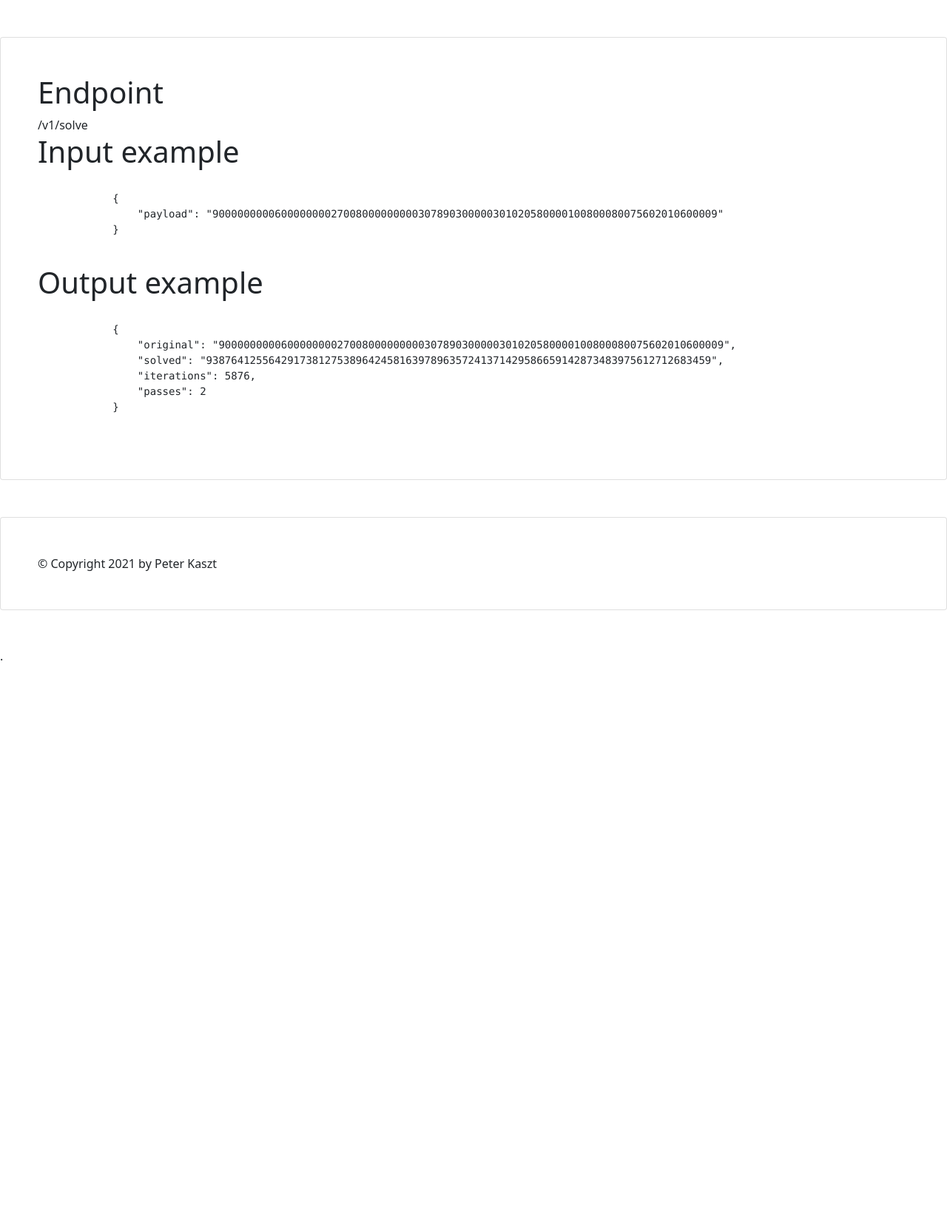
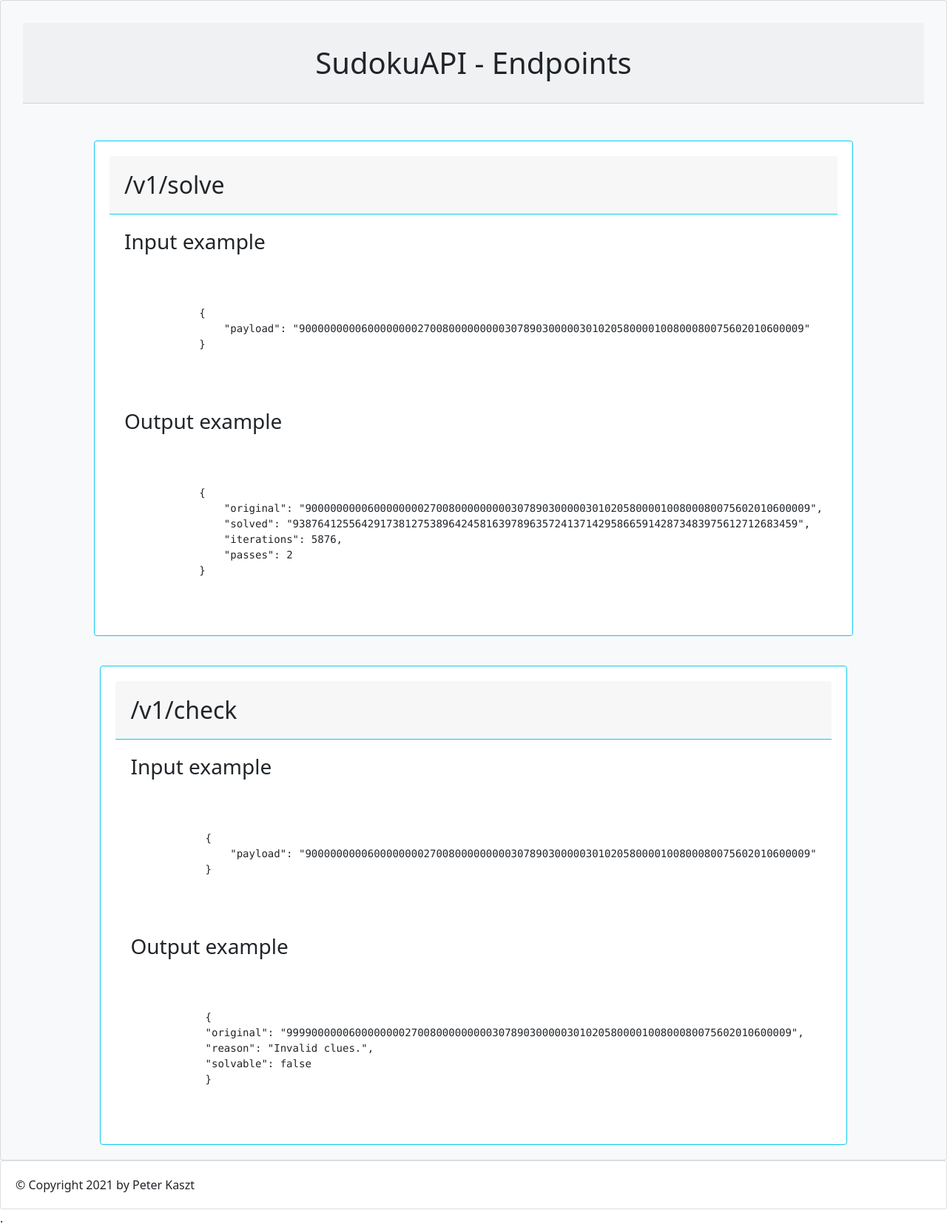
Before and after one commit to kasztp/SudokuAPI, a Flask app: page / in a window 1280 px wide. Shown: the whole page at 74% size. Before the commit the page ends 893 px from the top, so only its background shows below. Run offline with Flask 2, Linux system fonts and the light colour scheme.

Commit message:
New feature: Sudoku checking for solvability. Design changes on documentation page. Limited input checking.

```diff
--- a/app/routes.py
+++ b/app/routes.py
@@ -2,6 +2,20 @@ from math import sqrt
 from flask import render_template, request
 from app import app
 from .solver.sudoku_solver import Board
+
+
+def parse_payload(data):
+    size = int(sqrt(len(data["payload"])))
+    box_size = int(sqrt(size))
+    dimensions = (1, size + 1)
+    board = []
+    row = []
+    for i, item in enumerate(data["payload"]):
+        row.append(int(item))
+        if (i + 1) % size == 0:
+            board.append(row)
+            row = []
+    return Board(board, size, box_size, dimensions)
 
 
 @app.route('/')
@@ -12,36 +26,63 @@ def root():
 @app.route('/v1/solve', methods=["GET", "POST"])
 def solve():
     data = request.get_json(silent=True)
-    board = []
-    row = []
-    for i, item in enumerate(data["payload"]):
-        row.append(int(item))
-        if (i + 1) % 9 == 0:
-            board.append(row)
-            row = []
-    size = int(sqrt(len(data["payload"])))
-    box_size = int(sqrt(sqrt(len(data["payload"]))))
-    dimensions = (1, 10)
-    challenge = Board(board, size, box_size, dimensions)
-    passes = challenge.preprocess_board()
-    challenge.solve()
-    solution = ''
-    for row in challenge.board:
-        for number in row:
-            solution += (str(number))
-    response = {
-        "original": data["payload"],
-        "solved": solution,
-        "iterations": challenge.iterations,
-        "passes": passes
-    }
-    return response
+    if not sqrt(len(data["payload"])).is_integer():
+        response = {
+            "error": "Invalid input length or non square board size.",
+            "original": data["payload"],
+            "solvable": False
+        }
+        return response, 400
+    challenge = parse_payload(data)
+    solvable = challenge.check_solvable()
+    if not solvable:
+        response = {
+            "error": "Invalid clues.",
+            "original": data["payload"],
+            "solvable": solvable
+        }
+        return response, 400
+    else:
+        passes = challenge.preprocess_board()
+        challenge.solve()
+        solution = ''
+        for row in challenge.board:
+            for number in row:
+                solution += (str(number))
+        response = {
+            "original": data["payload"],
+            "solved": solution,
+            "iterations": challenge.iterations,
+            "passes": passes
+        }
+        return response
 
 
 @app.route('/v1/check', methods=["GET", "POST"])
 def check():
-    pass
-    # TODO To be implemented
+    data = request.get_json(silent=True)
+    if not sqrt(len(data["payload"])).is_integer():
+        response = {
+            "original": data["payload"],
+            "solvable": False,
+            "reason": "Invalid input length or non square board size."
+        }
+    else:
+        challenge = parse_payload(data)
+        solvable = challenge.check_solvable()
+        if solvable:
+            response = {
+                "original": data["payload"],
+                "solvable": solvable,
+                "reason": "Looks good."
+            }
+        else:
+            response = {
+                "original": data["payload"],
+                "solvable": solvable,
+                "reason": "Invalid clues."
+            }
+    return response
 
 
 @app.route('/v1/generate', methods=["GET", "POST"])
--- a/app/templates/base.html
+++ b/app/templates/base.html
@@ -4,19 +4,16 @@
     <!-- Required meta tags -->
     <meta charset="utf-8">
     <meta name="viewport" content="width=device-width, initial-scale=1">
-
     <!-- Bootstrap CSS -->
     <link href="https://cdn.jsdelivr.net/npm/bootstrap@5.0.0-beta2/dist/css/bootstrap.min.css" rel="stylesheet" integrity="sha384-BmbxuPwQa2lc/FVzBcNJ7UAyJxM6wuqIj61tLrc4wSX0szH/Ev+nYRRuWlolflfl" crossorigin="anonymous">
-
   </head>
-
 
 <body>
     <script src="https://cdn.jsdelivr.net/npm/bootstrap@5.0.0-beta2/dist/js/bootstrap.bundle.min.js" integrity="sha384-b5kHyXgcpbZJO/tY9Ul7kGkf1S0CWuKcCD38l8YkeH8z8QjE0GmW1gYU5S9FOnJ0" crossorigin="anonymous"></script>
     <div id="content">{% block content %}{% endblock %}</div>
     <div id="footer">
         {% block footer %}
-        <div class="card mx-auto " style="height: 50%; margin: 50px; padding: 50px;">&copy; Copyright 2021 by Peter Kaszt</div>.
+        <div class="card mx-auto" style="height: 50%; padding: 20px;">&copy; Copyright 2021 by Peter Kaszt</div>.
         {% endblock %}
     </div>
 </body>
--- a/app/templates/index.html
+++ b/app/templates/index.html
@@ -2,25 +2,27 @@
 
 <body>
     {% block content %}
-        <div class="card mx-auto " style="height: 50%; margin: 50px; padding: 50px;">
+        <div class="card mx-auto bg-light" style="height: 50%;">
+            <h1 class="card-header text-center" style="margin: 30px; padding: 30px;">SudokuAPI - Endpoints</h1>
 
-            <h1>Endpoint</h1>
+            <div class="card mx-auto border-info" style="margin: 20px; padding: 20px;">
+                <h2 class="card-header border-info" style="padding: 20px;">/v1/solve</h2>
 
             <div>
-                /v1/solve
+                <h3 style="padding: 20px;">Input example</h3>
             </div>
 
-            <h1>Input example</h1>
-
-            <pre><code>
+            <pre style="padding: 20px;"><code>
             {
                 "payload": "900000000060000000027008000000000307890300000301020580000100800080075602010600009"
             }
             </code></pre>
 
-            <h1>Output example</h1>
+            <div>
+                <h3 style="padding: 20px;">Output example</h3>
+            </div>
 
-            <pre><code>
+            <pre style="padding: 20px;"><code>
             {
                 "original": "900000000060000000027008000000000307890300000301020580000100800080075602010600009",
                 "solved": "938764125564291738127538964245816397896357241371429586659142873483975612712683459",
@@ -28,7 +30,33 @@
                 "passes": 2
             }
             </code></pre>
+            </div>
 
+            <div class="card mx-auto border-info" style="margin: 20px; padding: 20px;">
+                <h2 class="card-header border-info" style="padding: 20px;">/v1/check</h2>
+
+            <div>
+                <h3 style="padding: 20px;">Input example</h3>
+            </div>
+
+            <pre style="padding: 20px;"><code>
+            {
+                "payload": "900000000060000000027008000000000307890300000301020580000100800080075602010600009"
+            }
+            </code></pre>
+
+            <div>
+                <h3 style="padding: 20px;">Output example</h3>
+            </div>
+
+            <pre style="padding: 20px;"><code>
+            {
+            "original": "999900000060000000027008000000000307890300000301020580000100800080075602010600009",
+            "reason": "Invalid clues.",
+            "solvable": false
+            }
+            </code></pre>
+            </div>
         </div>
     {% endblock %}
 </body>
```
Also changed, not shown: app/solver/sudoku_solver.py (+52 -35 lines).
